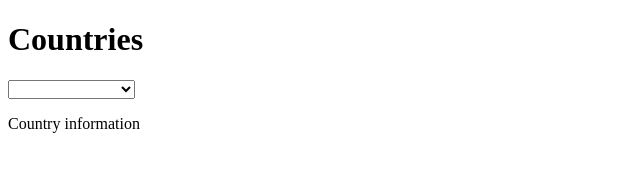
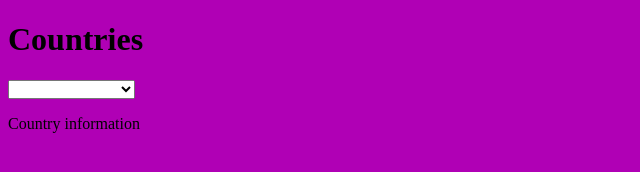
Before and after one commit to clanfy/week11day3countrylab, a website: page index.html in a window 1280 px wide. Shown: the whole page, without its empty margins (0-640 px from the left). Drawn offline with Linux system fonts and the light colour scheme; no server answers.

```diff
--- a/index.html
+++ b/index.html
@@ -2,6 +2,7 @@
 <html>
   <head>
     <title>Country App</title>
+    <link rel='stylesheet' type="text/css" href='style.css'/>
     <script src='index.js'></script>
   </head>
   <body>
--- /dev/null
+++ b/public/style.css
@@ -0,0 +1,4 @@
+body{
+  background-color: #B000B5;
+/*  color: #B000B5;*/
+}
```
